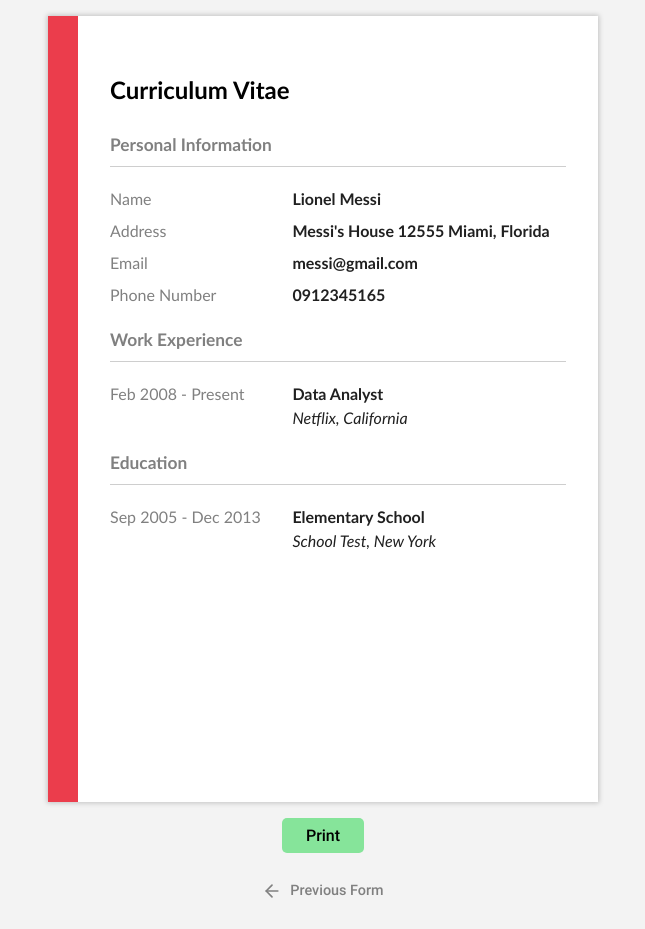
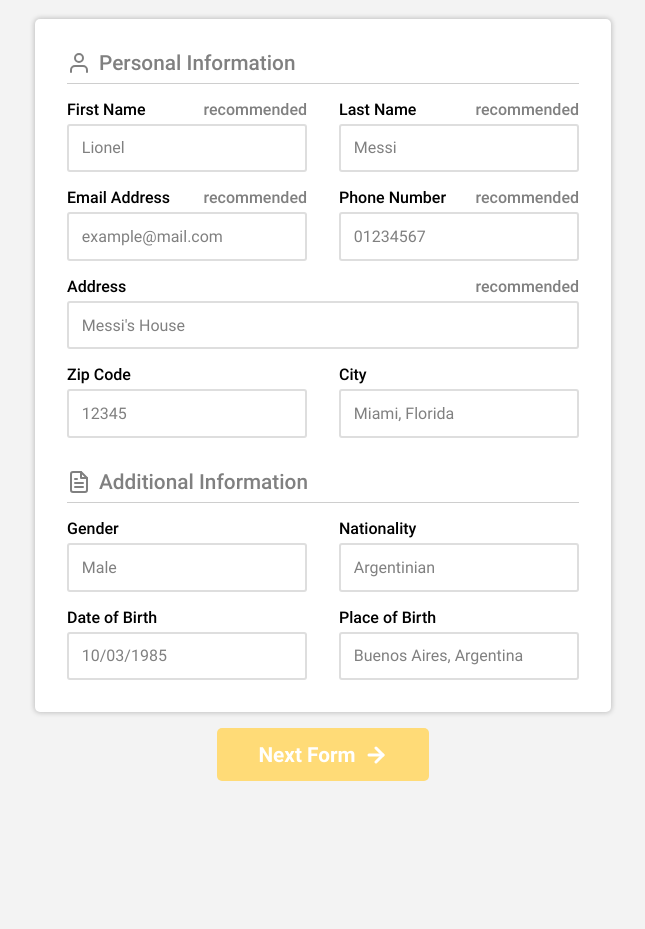
Before and after one commit to Uruwhy1/odin-applicationCV, a React (Vite) app: page / in a window 1280 px wide. Shown: the whole page, without its empty margins (317-962 px from the left). After the commit the page ends 800 px from the top, so only its background shows below. Built offline with nearby package versions, Linux system fonts and the light colour scheme.

Commit message:
remove test placeholders

```diff
--- a/src/App.jsx
+++ b/src/App.jsx
@@ -12,7 +12,7 @@ import { v4 as uuidv4 } from "uuid";
 import { useState } from "react";
 
 export default function App() {
-  const [currentView, setCurrentView] = useState(2);
+  const [currentView, setCurrentView] = useState(0);
 
   const handleNextViewChange = (e) => {
     e.target.blur();
@@ -26,13 +26,13 @@ export default function App() {
   };
 
   // PERSONAL SECTION STUFF
-  const [phoneNumber, setPhoneNumber] = useState("0912345165");
-  const [firstName, setFirstName] = useState("Lionel");
-  const [lastName, setLastName] = useState("Messi");
-  const [email, setEmail] = useState("messi@gmail.com");
-  const [address, setAddress] = useState("Messi's House");
-  const [zipCode, setZipCode] = useState("12555");
-  const [city, setCity] = useState("Miami, Florida");
+  const [phoneNumber, setPhoneNumber] = useState("");
+  const [firstName, setFirstName] = useState("");
+  const [lastName, setLastName] = useState("");
+  const [email, setEmail] = useState("");
+  const [address, setAddress] = useState("");
+  const [zipCode, setZipCode] = useState("");
+  const [city, setCity] = useState("");
   const [gender, setGender] = useState("");
   const [nationality, setNationality] = useState("");
   const [dateOfBirth, setDateOfBirth] = useState("");
@@ -55,16 +55,7 @@ export default function App() {
   const handlePlaceOfBirthChange = (e) => setPlaceOfBirth(e.target.value);
 
   // EDUCATION SECTION STUFF
-  const [educationArray, setEducationArray] = useState([
-    {
-      id: 1,
-      school: "School Test",
-      degree: "Elementary School",
-      startDate: "Sep 2005",
-      endDate: "Dec 2013",
-      location: 'New York'
-    },
-  ]);
+  const [educationArray, setEducationArray] = useState([]);
   const addEducation = (newEducation) => {
     const educationWithId = { ...newEducation, id: uuidv4() }; // add uuid
     setEducationArray((prevEducationArray) => [
@@ -86,16 +77,7 @@ export default function App() {
   };
 
   // WORK SECTION STUFF
-  const [workArray, setWorkArray] = useState([
-    {
-      id: 1,
-      name: "Netflix",
-      role: "Data Analyst",
-      startDate: "Feb 2008",
-      endDate: "Present",
-      location: 'California'
-    },
-  ]);
+  const [workArray, setWorkArray] = useState([]);
 
   const addWork = (newWork) => {
     const workWithId = { ...newWork, id: uuidv4() }; // add uuid
@@ -169,7 +151,6 @@ export default function App() {
           nationality={nationality}
           dateOfBirth={dateOfBirth}
           placeOfBirth={placeOfBirth}
-
           educationArray={educationArray}
           workArray={workArray}
         />
--- a/src/components/PersonalSection.jsx
+++ b/src/components/PersonalSection.jsx
@@ -35,29 +35,27 @@ export default function PersonalForm({
 
       <div className="form">
         <div className="two-columns">
-          <label className="required">
+          <label className="recommended">
             First Name
             <input
               type="text"
               value={firstName}
               onChange={handleFirstNameChange}
               placeholder="Lionel"
-              required
             />
           </label>
-          <label className="required">
+          <label className="recommended">
             Last Name
             <input
               type="text"
               value={lastName}
               placeholder="Messi"
               onChange={handleLastNameChange}
-              required
             />
           </label>
         </div>
         <div className="two-columns">
-          <label className="required">
+          <label className="recommended">
             Email Address
             <input
               type="email"
```
